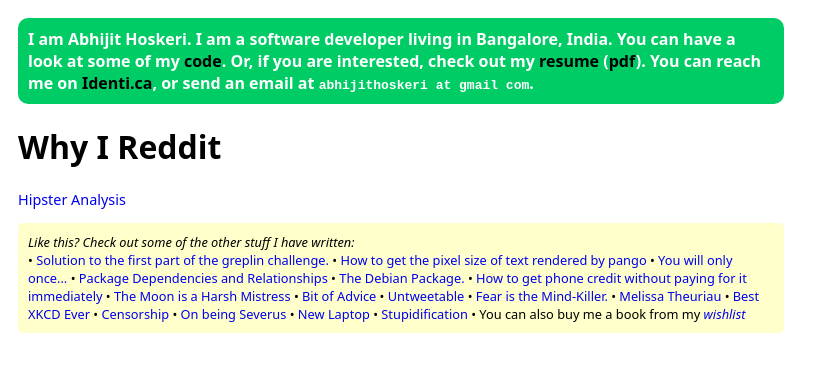
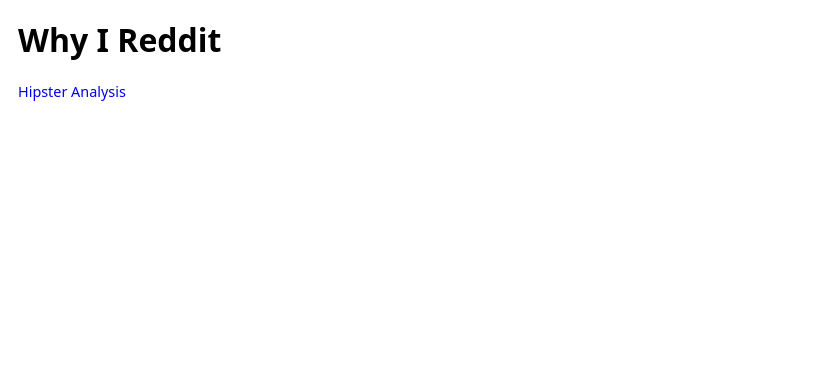
Before and after one commit to hoskeri/hoskeri.github.com, a Jekyll site: the page built from why-i-reddit.markdown, in a window 1280 px wide. Shown: the top 372 px of the page, without its empty margins (0-829 px from the left). Built offline with Jekyll 4.4.1, drawn with Linux system fonts in a browser that asks for light colours.

Commit message:
home page is a list of flowing boxes

```diff
--- a/_layouts/default.html
+++ b/_layouts/default.html
@@ -5,24 +5,11 @@
     <link rel="stylesheet" href="/pygments.css">
   </head>
   <body>
-    <div class="sidebar">
-      I am Abhijit Hoskeri. I am a software developer living in Bangalore, India.
-      You can have a look at some of my <a href="http://github.com/hoskeri">code</a>.
-			Or, if you are interested, check out my <a href="/resume.txt">resume</a> (<a href="/resume.pdf">pdf</a>).
-      You can reach me on <a href="http://identi.ca/whacker">Identi.ca</a>, or send an email at
-			<tt> abhijithoskeri at gmail com</tt>.
-	  </div>
+
     <h1> {{ page.title }} </h1>
         <div class="blog-post">
       {{ content }}
     </div>
-
-    <div class="footer">
-      <em>Like this? Check out some of the other stuff I have written:</em></br>
-      {% for post in site.categories.blog %}
-      &bull; <a href="{{ post.url }}"> {{ post.title }}</a>
-      {% endfor %}
-			&bull; You can also buy me a book from my <em> <a href="http://www.flipkart.com/wishlist/abhijithoskeri">wishlist</a> </em>
     </div>
   </body>
 </html>
--- a/style.css
+++ b/style.css
@@ -1,6 +1,23 @@
 body {
 	font-family: Sans;
   padding: 10px;
+}
+
+.box {
+    display: inline-table;
+    width: 15em;
+    height: 15em;
+    margin: 0.2em;
+    padding: 1em;
+}
+
+a.box {
+		color: black;
+		font-weight: bold;
+}
+
+a.box:hover {
+	color: blue;
 }
 
 a {
@@ -20,41 +37,3 @@
 	width: 60%;
   font-size: 0.9em;
 }
-
-.colophon {
-	font-size: 0.8em;
-	font-style: italic;
-}
-
-.sidebar {
-  -moz-border-radius: 10px;
-  -webkit-border-radius: 10px;
-  -khtml-border-radius: 10px;
-  border-radius: 10px;
-  display: block;
-  padding: 10px;
-  font-size: 1.0em;
-  font-weight: bold;
-  color: white;
-  background: #00cc66;
-  width: 60%;
-}
-
-.sidebar a {
-  color: black;
-}
-
-.sidebar a:hover {
-  color: blue;
-}
-
-.footer {
-  width: 60%;
-  font-size: 0.8em;
-  -moz-border-radius: 5px;
-  -webkit-border-radius: 5px;
-  -khtml-border-radius: 5px;
-  border-radius: 5px;
-  background: #ffffcc;
-  padding: 10px;
-}
```
Also changed, not shown: index.html (+6 -3 lines).
